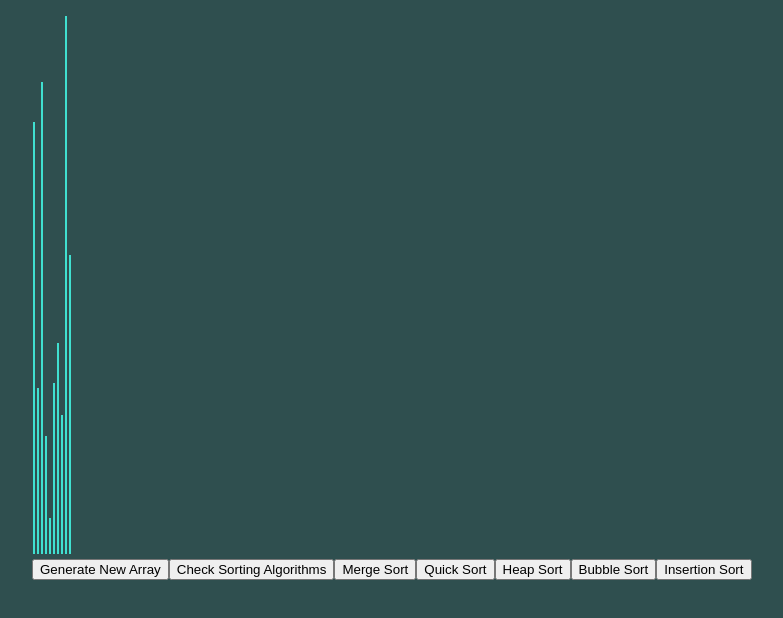
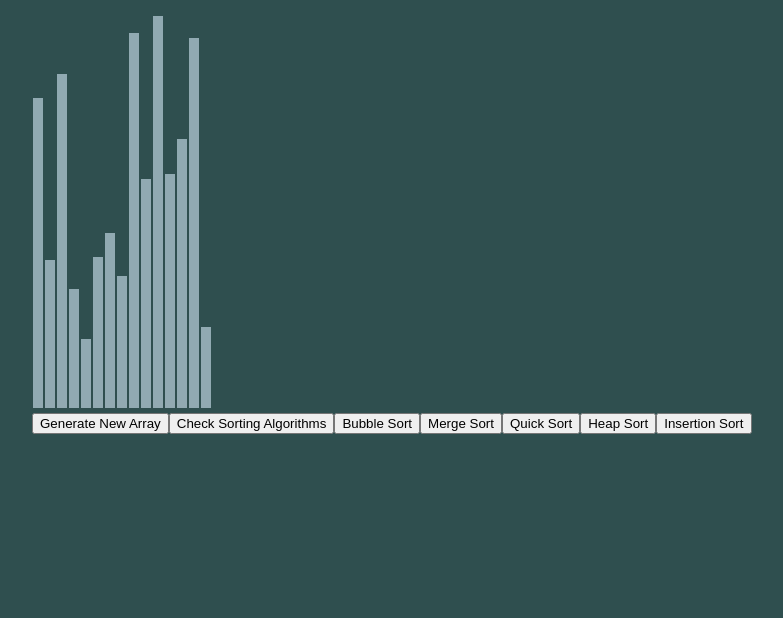
Before and after one commit to g-micah/ArraySorter, a React (Create React App) app: page / in a window 1280 px wide. Shown: the top 618 px of the page, without its empty margins (18-801 px from the left). Built offline with nearby package versions, Linux system fonts and the light colour scheme.

Commit message:
Add bubble sort button logic

```diff
--- a/src/SortingVisualizer/SortingVisualizer.jsx
+++ b/src/SortingVisualizer/SortingVisualizer.jsx
@@ -4,17 +4,22 @@ import './SortingVisualizer.css';
 
 
 // Change this value for the speed of the animations.
-const ANIMATION_SPEED_MS = 1000;
+const ANIMATION_SPEED_MS = 200;
 
 // Change this value for the number of bars (value) in the array.
-const NUMBER_OF_ARRAY_BARS = 10;
+const NUMBER_OF_ARRAY_BARS = 15;
+
+const WIDTH = 10;
 
 // This is the main color of the array bars.
-const PRIMARY_COLOR = 'turquoise';
+const UNSORTED_COLOR = 'lightblue';
+
+const SORTED_COLOR = 'rgb(145, 170, 178)';
 
 // This is the color of array bars that are being compared throughout the animations.
-const SECONDARY_COLOR = 'red';
+const SELECTED_COLOR = 'rgb(255, 235, 55)';
 
+const SWAP_COLOR = 'rgb(255, 27, 27)';
 
 
 export default class SortingVisualizer extends React.Component {
@@ -33,17 +38,54 @@ export default class SortingVisualizer extends React.Component {
     resetArray() {
         const array = [];
         for (let i = 0; i < NUMBER_OF_ARRAY_BARS; i++) {
-            array.push(randomIntFromInterval(5, 580));
+            array.push(randomIntFromInterval(50, 400));
         }
         this.setState({array});
     }
 
-    mergeSortOld(){
-        const sortedArray = sortingAlgorithms.mergeSort(this.state.array);
+    bubbleSort(){
+        const animations = sortingAlgorithms.getBubbleSortAnimations(this.state.array);
+        for (let i = 0; i < animations.length; i++) {
+            const arrayBars = document.getElementsByClassName('array-bar');
 
+            //set only indexes from animations[] to secondary color
 
+                const [barOneIdx, barTwoIdx, highlightOnly] = animations[i];
+                if (highlightOnly)
+                {
+                    setTimeout(() => {
+                        for (let x = 0; x < arrayBars.length; x++) {
+                            if (x === barOneIdx || x === barTwoIdx){
+                                arrayBars[x].style.backgroundColor = SELECTED_COLOR;
+                            } else {
+                                arrayBars[x].style.backgroundColor = UNSORTED_COLOR;
+                            }
+                        }
+                    }, i * ANIMATION_SPEED_MS);
+                } else {
+                    setTimeout(() => {
+                        const tempHeight = arrayBars[barOneIdx].style.height;
+
+                        arrayBars[barOneIdx].style.backgroundColor = SWAP_COLOR;
+                        arrayBars[barTwoIdx].style.backgroundColor = SWAP_COLOR;
+
+                        arrayBars[barOneIdx].style.height = arrayBars[barTwoIdx].style.height;
+                        arrayBars[barTwoIdx].style.height = tempHeight;
+
+                    }, i * ANIMATION_SPEED_MS);
+                }
+                /*
+                const barOneStyle = arrayBars[barOneIdx].style;
+                const barTwoStyle = arrayBars[barTwoIdx].style;
+                barOneStyle.backgroundColor = SECONDARY_COLOR;
+                barTwoStyle.backgroundColor = SECONDARY_COLOR;
+                */
+
+        }
+
+        console.log(this.state.array);
+        //this.forceUpdate();
     }
-
 
     mergeSort() {
         const animations = sortingAlgorithms.getMergeSortAnimations(this.state.array);
@@ -54,7 +96,7 @@ export default class SortingVisualizer extends React.Component {
                 const [barOneIdx, barTwoIdx] = animations[i];
                 const barOneStyle = arrayBars[barOneIdx].style;
                 const barTwoStyle = arrayBars[barTwoIdx].style;
-                const color = i % 3 === 0 ? SECONDARY_COLOR : PRIMARY_COLOR;
+                const color = i % 3 === 0 ? SELECTED_COLOR : UNSORTED_COLOR;
                 setTimeout(() => {
                 barOneStyle.backgroundColor = color;
                 barTwoStyle.backgroundColor = color;
@@ -77,10 +119,6 @@ export default class SortingVisualizer extends React.Component {
 
     }
 
-    bubbleSort(){
-
-    }
-
     insertionSort(){
 
     }
@@ -99,10 +137,10 @@ export default class SortingVisualizer extends React.Component {
             const heapSortedArray = sortingAlgorithms.heapSort(array.slice());
             const bubbleSortedArray = sortingAlgorithms.bubbleSort(array.slice());
             const insertionSortedArray = sortingAlgorithms.insertionSort(array.slice());
-            console.log(arraysAreEqual(javaScriptSortedArray, mergeSortedArray));
+            //console.log(arraysAreEqual(javaScriptSortedArray, mergeSortedArray));
             //console.log(arraysAreEqual(javaScriptSortedArray, quickSortedArray));
             //console.log(arraysAreEqual(javaScriptSortedArray, heapSortedArray));
-            //console.log(arraysAreEqual(javaScriptSortedArray, bubbleSortedArray));
+            console.log(arraysAreEqual(javaScriptSortedArray, bubbleSortedArray));
             //console.log(arraysAreEqual(javaScriptSortedArray, insertionSortedArray));
         }
     }
@@ -118,20 +156,20 @@ export default class SortingVisualizer extends React.Component {
                         key={idx}
                         style=
                         {{
-                            backgroundColor: PRIMARY_COLOR,
+                            backgroundColor: SORTED_COLOR,
                             height: `${value}px`,
+                            width: `${WIDTH}px`
                         }}
                     ></div>
                 ))}
                 <br />
                 <button onClick={() => this.resetArray()}>Generate New Array</button>
                 <button onClick={() => this.testSortingAlgorithm()}>Check Sorting Algorithms</button>
+                <button onClick={() => this.bubbleSort()}>Bubble Sort</button>
                 <button onClick={() => this.mergeSort()}>Merge Sort</button>
                 <button onClick={() => this.quickSort()}>Quick Sort</button>
                 <button onClick={() => this.heapSort()}>Heap Sort</button>
-                <button onClick={() => this.bubbleSort()}>Bubble Sort</button>
                 <button onClick={() => this.insertionSort()}>Insertion Sort</button>
-
             </div>
         );
     }
```
